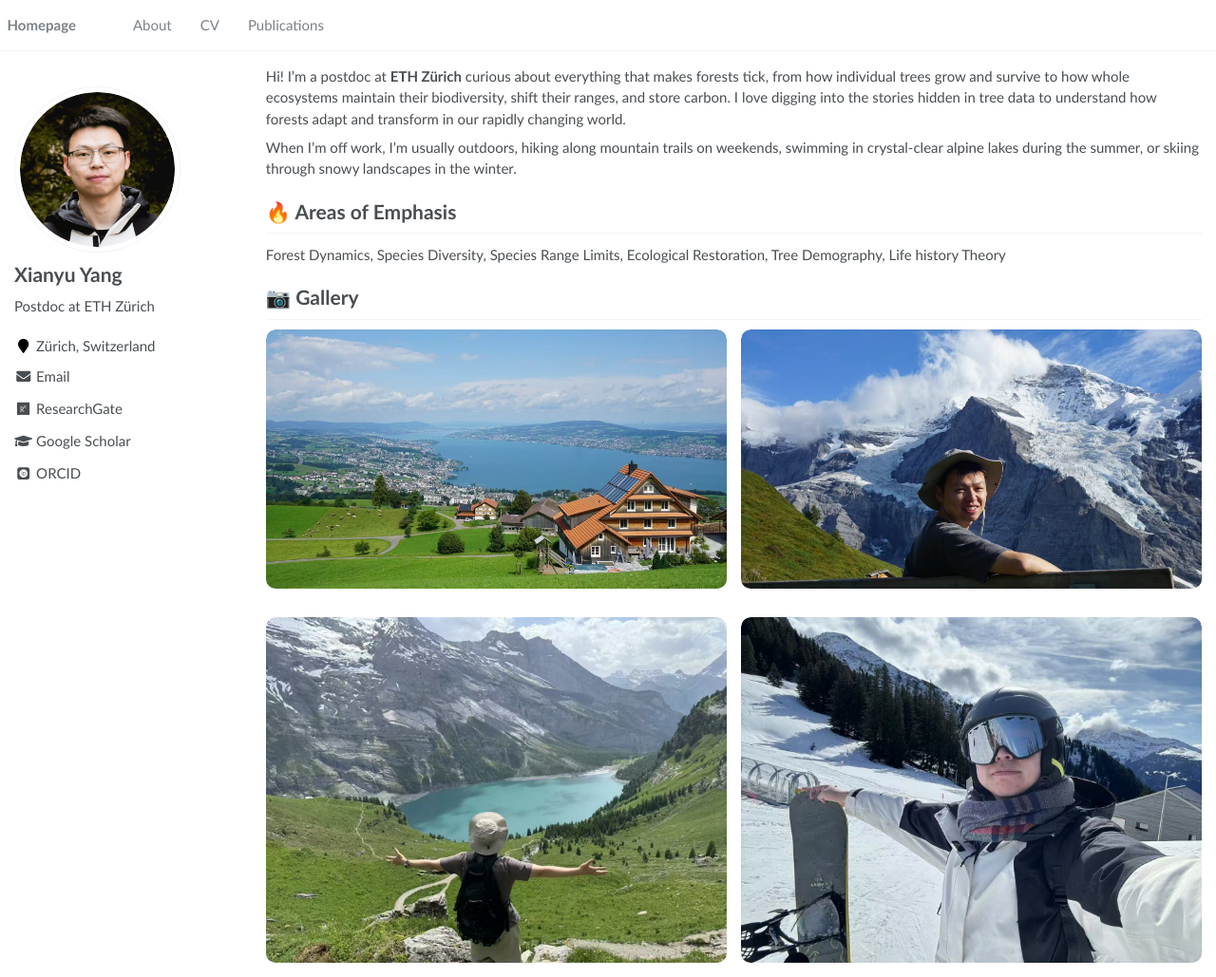
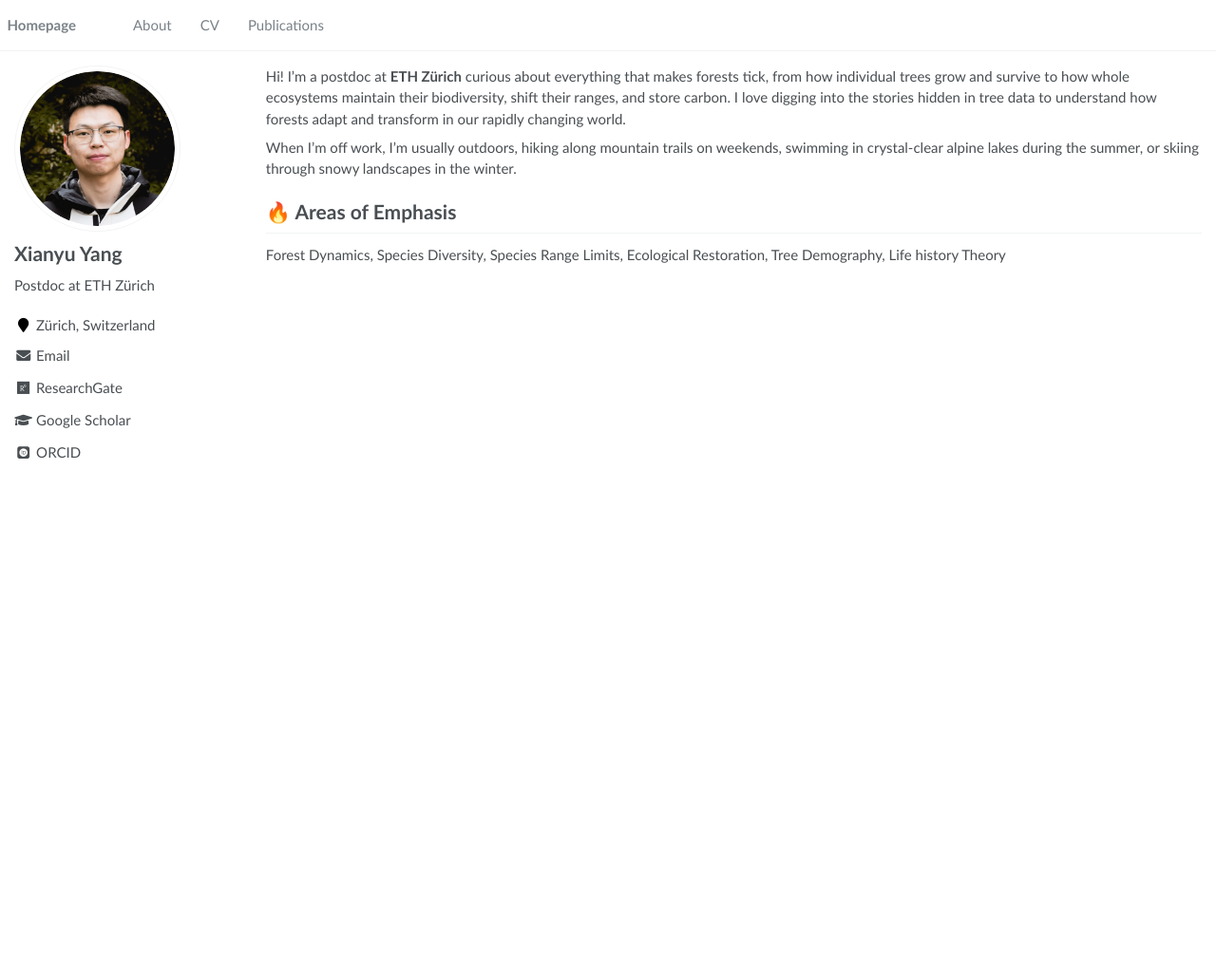
Before and after one commit to Xianyu-Yang/xianyu-yang.github.io, a Jekyll site: the page built from _pages/about.md, in a window 1280 px wide and 1029 px high. Shown: the whole window at 95% size. Built offline with Jekyll 4.4.1, drawn with Linux system fonts in a browser that asks for light colours; some web fonts are replaced.

Commit message:
Update about.md

```diff
--- a/_pages/about.md
+++ b/_pages/about.md
@@ -22,47 +22,3 @@ When I’m off work, I’m usually outdoors, hiking along mountain trails on wee
 
 # 🔥 Areas of Emphasis
 Forest Dynamics, Species Diversity, Species Range Limits, Ecological Restoration, Tree Demography, Life history Theory
-
-# 📷 Gallery
-<div class="life-grid">
-  <figure>
-    <img src="/images/life/Zurich-lake.jpg" alt="Zurich lake" loading="lazy">
-  </figure>
-  <figure>
-    <img src="/images/life/hiking1.jpg" alt="Mountain hike" loading="lazy">
-  </figure>
-  <figure>
-    <img src="/images/life/hiking2.jpg" alt="Winter ski" loading="lazy">
-  </figure>
-    <figure>
-    <img src="/images/life/skii.jpg" alt="Winter ski" loading="lazy">
-  </figure>
-</div>
-
-<style>
-.life-grid {
-  display: grid;
-  grid-template-columns: repeat(2, 1fr); /* 两列 */
-  gap: 15px; /* 图片间距 */
-}
-
-.life-grid figure {
-  margin: 0;
-  border-radius: 10px;
-  overflow: hidden;
-}
-
-.life-grid img {
-  width: 100%;
-  height: auto; /* 等比例缩放 */
-  display: block;
-  border-radius: 10px;
-}
-
-.life-grid figcaption {
-  text-align: center;
-  font-size: 0.9rem;
-  opacity: 0.75;
-  margin-top: 6px;
-}
-</style>
```
